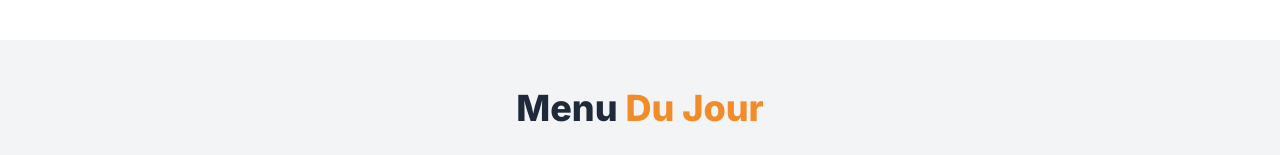
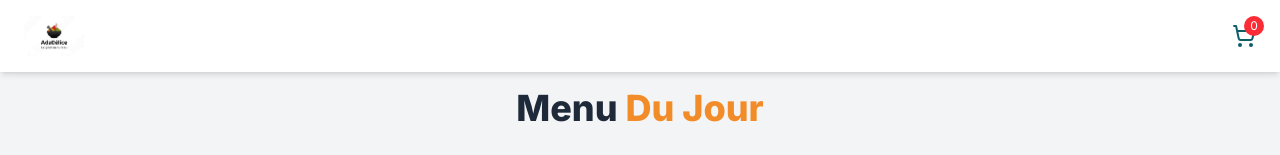
Before and after one commit to adadiallo/ada-delice, a Next.js app in the folder frontend/: page /menu in a window 1280 px wide. Shown: the top 155 px of the page. Built offline with nearby package versions, Linux system fonts and the light colour scheme; no server answers.

Commit message:
deploiement reussie

```diff
--- a/frontend/src/app/menu/page.tsx
+++ b/frontend/src/app/menu/page.tsx
@@ -84,7 +84,7 @@ export default function MenuDuJour() {
 
   return (
     <>
-      {/* <NavbarEmployer /> */}
+      <NavbarEmployer />
 
       <div className="mt-10 min-h-screen bg-gray-100 px-6 md:px-20 py-12">
         <h2 className="text-4xl font-extrabold text-center text-gray-800 mb-6">
```
